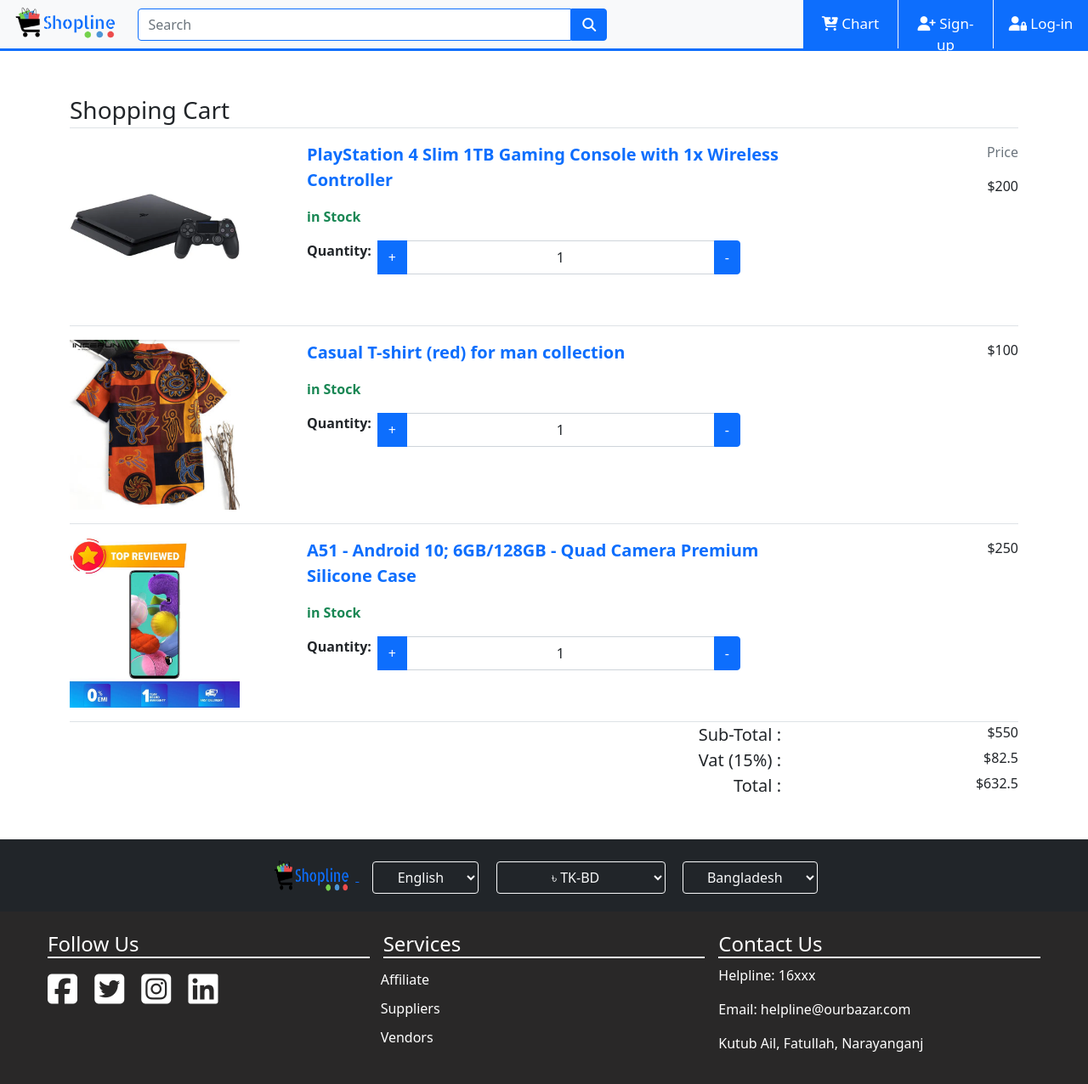
After one commit to arifhossanit/shopeline-php, a PHP site: page /shopping-cart.php in a window 1280 px wide. The commit adds this page. Shown: the whole page at 85% size. Run offline with PHP 8.4, Linux system fonts and the light colour scheme; some libraries are stand-ins or nearby versions.

Commit message:
first commit

```diff
--- a/scripts.js
+++ b/scripts.js
@@ -2,3 +2,46 @@
     $(".fa-bars").toggleClass("active-bar")
     $('.side-bar').toggleClass('show')
 })
+// shopping cart
+let Add = document.getElementById("add");
+
+Add.addEventListener("click", quantity);
+
+
+function quantity(plusMin, product){
+    let amount = document.getElementById(product);
+    if (plusMin == "add") {
+        amount.value = parseInt(amount.value)+ 1;
+    }else if( plusMin == "remove"){
+        if (amount.value>0) {
+            amount.value = parseInt(amount.value)- 1;
+        }else{
+            amount.value = 0
+        }
+    }
+    if(product=='playConsole'){
+        pPrice=200
+    }else if(product=='tShirt'){
+        pPrice=100
+    }else if(product=='mobile'){
+        pPrice=250
+    }
+    let priceValue = parseInt(amount.value) * pPrice;
+    document.getElementById(product+'-price').innerText = priceValue;
+    calculate()
+}
+function calculate() {
+    const pPrice = parseInt(document.getElementById('playConsole').value) *200;
+    const tPrice = parseInt(document.getElementById('tShirt').value) * 100;
+    const mPrice = parseInt(document.getElementById('mobile').value) * 250;
+
+    const sum = pPrice + tPrice + mPrice;
+    document.getElementById('sum').innerText = sum;
+
+    const vat = sum * .15;
+    document.getElementById('vat').innerText = vat;
+
+    const total = sum + vat;
+    document.getElementById('total').innerText = total;
+}
+console.log(parseInt(document.getElementById('playConsole-price').value))
--- /dev/null
+++ b/shopping-cart.php
@@ -0,0 +1,179 @@
+<!DOCTYPE html>
+<html lang="en">
+<head>
+    <meta charset="UTF-8">
+    <meta name="viewport" content="width=device-width, initial-scale=1.0">
+    <title>Document</title>
+    <link href="https://cdn.jsdelivr.net/npm/bootstrap@5.0.0-beta1/dist/css/bootstrap.min.css" rel="stylesheet" integrity="sha384-giJF6kkoqNQ00vy+HMDP7azOuL0xtbfIcaT9wjKHr8RbDVddVHyTfAAsrekwKmP1" crossorigin="anonymous">
+    <script src="https://kit.fontawesome.com/4c9f93ac06.js" crossorigin="anonymous"></script>
+    <link rel="stylesheet" href="shopline.css">
+</head>
+<body onload="calculate()">
+    <nav class="navbar navbar-expand-lg bg-light top-nav border-bottom border-primary border-3">
+        <div class="container-md top-bar">
+            <i class="fas fa-bars text-primary"></i>
+          <a class="navbar-brand" href="index.html">
+            <img src="shopline.png" alt="" width="100%" height="60px" class="d-inline-block">
+          </a>
+
+          <form class="d-flex s-box">
+            <input class="form-control border-primary rounded-0 rounded-start " type="search" placeholder="Search" aria-label="Search">
+            <button type="submit" class="btn bg-primary text-white border border-primary rounded-0 rounded-end">
+              <i class="fas fa-search"></i>
+            </button>
+          </form>
+        </div>
+        <!-- Button trigger modal -->
+        <button type="button" class="btn text-dark modal1" data-bs-toggle="modal" data-bs-target="#exampleModal">
+          <i class="fas fa-ellipsis-v"></i>
+        </button>
+          <div class="btn-group btn-1" role="group">
+              <a href="#" class="btn btn-primary sub-btn-1"><i class="fas fa-cart-arrow-down"></i> Chart</a>
+              <a href="#" class="btn btn-primary sub-btn-1"><i class="fas fa-user-plus"></i> Sign-up</a>
+              <a href="#" class="btn btn-primary sub-btn-1 me-0"><i class="fas fa-user-lock"></i> Log-in</a>
+          </div>
+    </nav>
+    <!--shopping_cart-->
+    <div class="container my-5">
+
+      <div class="row row-cols-4">
+        <div class="col fs-3">
+          Shopping Cart
+        </div>
+      </div>
+
+      <div class="row row-cols-4 border-top py-3">
+        <div class="col"><img src="img/pro1.jpg" alt="" width="200px"></div>
+        <div class="col-6 fw-bold text-primary">
+          <p class="fw-bold text-primary fs-5">PlayStation 4 Slim 1TB Gaming Console with 1x Wireless Controller</p>
+          <p class="text-success ">in Stock</p>
+          <div class="input-group pe-5">
+            <p class="text-dark me-2">Quantity:</p>
+            <button class="btn btn-primary" id="add" onclick="quantity('add','playConsole')">+</button>
+            <input type="text" value="1" id="playConsole" class="form-control text-center">
+            <button class="btn btn-primary" id="del" onclick="quantity('remove','playConsole')">-</button>
+          </div>
+        </div>
+        <div class="col text-end">
+          <p class="text-muted">Price</p>
+          <div>$<span id="playConsole-price">200</span></div>
+        </div>
+      </div>
+
+      <div class="row row-cols-4 border-top py-3">
+        <div class="col"><img src="img/pic2.png" alt="" width="200px"></div>
+        <div class="col-6 fw-bold text-primary">
+          <p class="fw-bold text-primary fs-5">Casual T-shirt (red) for man collection</p>
+          <p class="text-success ">in Stock</p>
+          <div class="input-group pe-5">
+            <p class="text-dark me-2">Quantity:</p>
+            <button class="btn btn-primary" id="add" onclick="quantity('add','tShirt')">+</button>
+            <input type="text" value="1" id="tShirt" class="form-control text-center">
+            <button class="btn btn-primary" onclick="quantity('remove','tShirt')">-</button>
+          </div>
+        </div>
+        <div class="col text-end">
+          <div>$<span id="tShirt-price">100</span></div>
+        </div>
+      </div>
+
+      <div class="row row-cols-4 border-top border-bottom py-3">
+        <div class="col"><img src="img/pic3.png" alt="" width="200px"></div>
+        <div class="col-6 fw-bold text-primary">
+          <p class="fw-bold text-primary fs-5">A51 - Android 10; 6GB/128GB - Quad Camera Premium Silicone Case </p>
+          <p class="text-success ">in Stock</p>
+          <div class="input-group pe-5">
+            <p class="text-dark me-2">Quantity:</p>
+            <button class="btn btn-primary" onclick="quantity('add','mobile')">+</button>
+            <input type="text" value="1" id="mobile" class="form-control text-center">
+            <button class="btn btn-primary" onclick="quantity('remove','mobile')">-</button>
+          </div>
+        </div>
+        <div class="col text-end">
+          <div>$<span id="mobile-price">250</span></div>
+        </div>
+      </div>
+
+      <div class="row row-cols-4 text-end">
+        <div class="col-9 fs-5">
+          Sub-Total :
+        </div>
+        <div class="col ">
+          <div>$<span id="sum">600</span></div>
+        </div>
+      </div>
+
+      <div class="row row-cols-4 text-end">
+        <div class="col-9 fs-5">
+          Vat (15%) :
+        </div>
+        <div class="col ">
+          <div>$<span id="vat">600</span></div>
+        </div>
+      </div>
+
+      <div class="row row-cols-4 text-end">
+        <div class="col-9 fs-5">
+          Total :
+        </div>
+        <div class="col ">
+          <div>$<span id="total">600</span></div>
+        </div>
+      </div>
+    </div>
+    <!-- footer -->
+  <footer class="bg-dark">
+    <div class="text-center footer1">
+      <a class="m-2" href="#">
+        <img src="shopline.png" alt="" width="100px" height="60px" class="d-inline-block">
+      </a>
+      <select class="btn btn-dark px-4 border text-light border-light m-2">
+        <option value="volvo">English</option>
+        <option value="saab">Bangla</option>
+        <option value="mercedes">Urdu</option>
+        <option value="audi">Arabic</option>
+      </select>
+      <select class="btn btn-dark px-4 border text-light border-light m-2">
+        <option value="volvo">৳ TK-BD</option>
+        <option value="saab">$ USD-U.S. Dollar</option>
+        <option value="mercedes">€ EUP-Euro</option>
+      </select>
+      <select class="btn btn-dark px-4 border text-light border-light m-2">
+        <option value="volvo">Bangladesh</option>
+        <option value="saab">UK</option>
+        <option value="mercedes">USA</option>
+        <option value="audi">China</option>
+      </select>
+    </div>
+    <div class="footer2">
+      <div class="row pt-4 text-white mx-5">
+        <div class="col-md-4 follow">
+            <h4 class="border-bottom border-light border-2 mx-2">Follow Us</h4>
+            <a href="#"><i class="fab fa-facebook-square text-white fs-1 p-2"></i></a>
+            <a href="#"><i class="fab fa-twitter-square text-white fs-1 p-2"></i></a>
+            <a href="#"><i class="fab fa-instagram-square text-white fs-1 p-2"></i></a>
+            <a href="#"><i class="fab fa-linkedin text-white fs-1 p-2"></i></a>
+        </div>
+        <div class="col-md-4 services">
+            <h4 class="border-bottom border-light border-2 mx-2">Services</h4>
+            <ul>
+                <li><a href="#">Affiliate</a></li>
+                <li><a href="#">Suppliers</a></li>
+                <li><a href="#">Vendors</a></li>
+            </ul>
+        </div>
+        <div class="col-md-4 Contact text-white">
+            <h4 class="border-bottom border-light border-2 mx-2">Contact Us</h4>
+            <p class="px-2">Helpline: 16xxx</p>
+            <p class="px-2">Email: helpline@ourbazar.com</p>
+            <p class="px-2">Kutub Ail, Fatullah, Narayanganj</p>
+        </div>
+      </div>
+    </div>
+  </footer>
+  <script src="https://code.jquery.com/jquery-3.5.1.slim.min.js" integrity="sha384-DfXdz2htPH0lsSSs5nCTpuj/zy4C+OGpamoFVy38MVBnE+IbbVYUew+OrCXaRkfj" crossorigin="anonymous"></script>
+  <script src="https://cdn.jsdelivr.net/npm/@popperjs/core@2.5.4/dist/umd/popper.min.js" integrity="sha384-q2kxQ16AaE6UbzuKqyBE9/u/KzioAlnx2maXQHiDX9d4/zp8Ok3f+M7DPm+Ib6IU" crossorigin="anonymous"></script>
+  <script src="https://cdn.jsdelivr.net/npm/bootstrap@5.0.0-beta1/dist/js/bootstrap.min.js" integrity="sha384-pQQkAEnwaBkjpqZ8RU1fF1AKtTcHJwFl3pblpTlHXybJjHpMYo79HY3hIi4NKxyj" crossorigin="anonymous"></script>
+  <script src="scripts.js"></script>
+</body>
+</html>
```
Also changed, not shown: SQLS.txt (added, +11 -0 lines), database_sql.php (added, +24 -0 lines), footer.php (added, +59 -0 lines), header.php (added, +76 -0 lines), header1.php (added, +75 -0 lines), index.php (renamed from index.html, +2 -112 lines), login.php (added, +30 -0 lines), process.php (added, +26 -0 lines), signup.php (added, +62 -0 lines), product-page.php (renamed from product-page.html).
